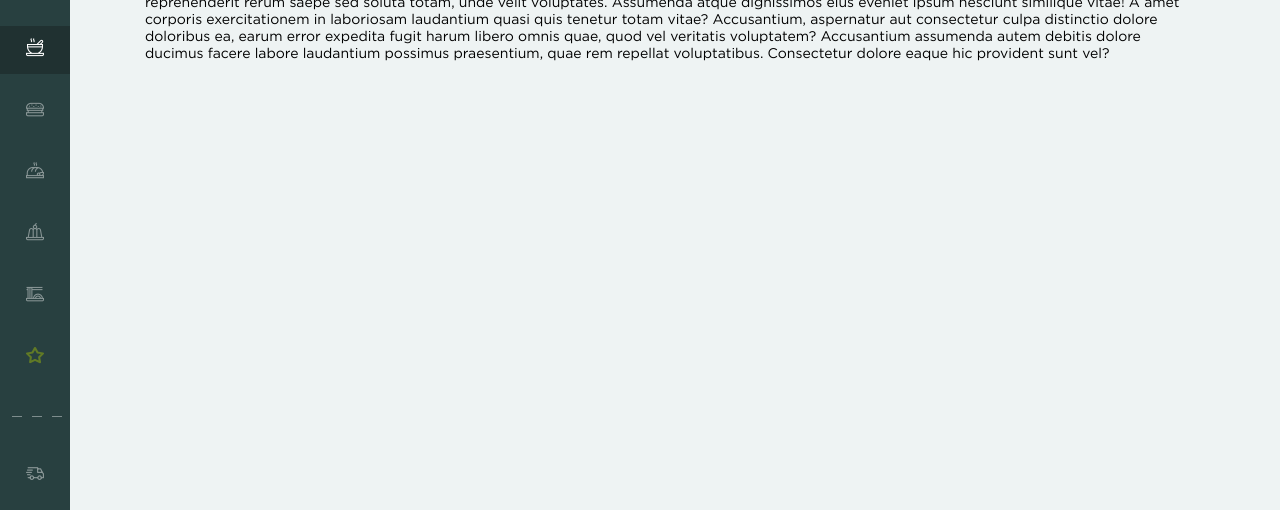
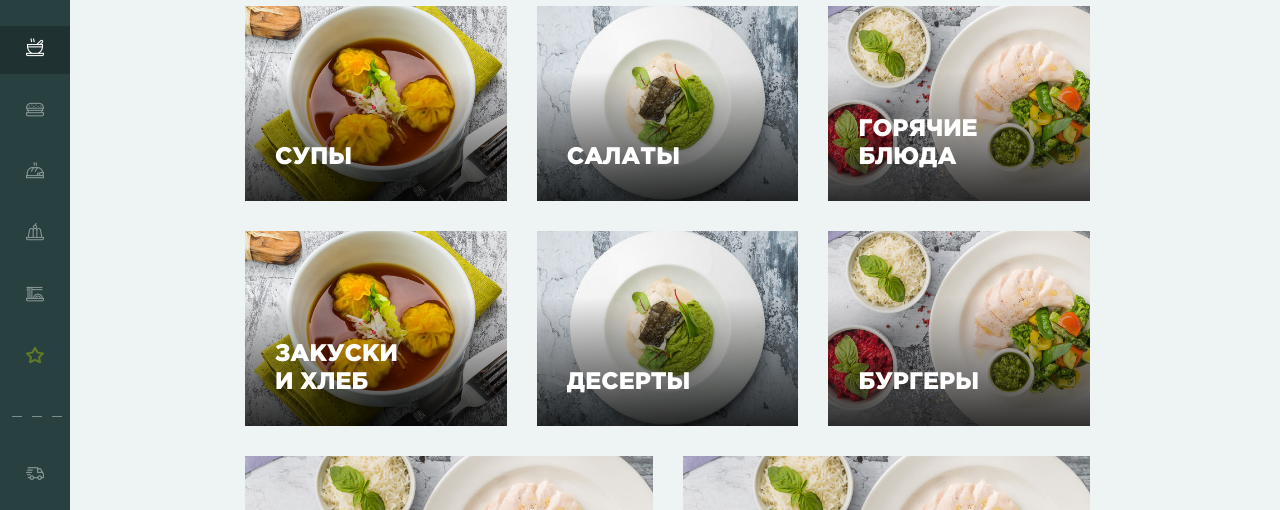
Before and after one commit to atokelio3/naparah_local, a website: page menu.html in a window 1280 px wide. Shown: the part 202-712 px from the top of the page. Drawn offline with Linux system fonts and the light colour scheme; files whose address does not match are found by name; a web font is replaced by a local one.

Commit message:
layout menu

```diff
--- a/gulp/_base.scss
+++ b/gulp/_base.scss
@@ -20,8 +20,3 @@ body {
   overflow-x: hidden;
   background-color: $color-background;
 }
-
-.responsive-img {
-  display: block;
-  width: 100%;
-}
--- a/gulp/blocks/footer/_footer.scss
+++ b/gulp/blocks/footer/_footer.scss
@@ -14,6 +14,11 @@
   &__logo {
     display: none;
     width: 100px;
+
+    img {
+      display: block;
+      width: 100%;
+    }
 
     @media (min-width: $screen-md) {
       display: block;
--- a/gulp/blocks/header/_header.scss
+++ b/gulp/blocks/header/_header.scss
@@ -96,6 +96,11 @@
   &__logo {
     display: block;
     width: 100px;
+
+    img {
+      display: block;
+      width: 100%;
+    }
 
     @media (min-width: $screen-md) {
       order: 1;
--- /dev/null
+++ b/gulp/blocks/inner-container/_inner-container.scss
@@ -0,0 +1,21 @@
+.inner-container {
+  max-width: 845px;
+  margin: 0 auto;
+
+  &--lg {
+    max-width: 1135px;
+  }
+
+  &--md {
+    max-width: 1095px;
+  }
+
+  &--sm {
+    max-width: 615px;
+  }
+
+  &--xs {
+    max-width: 570px;
+  }
+
+}
--- a/gulp/blocks/main-title/_main-title.scss
+++ b/gulp/blocks/main-title/_main-title.scss
@@ -4,4 +4,9 @@
   font-weight: 700;
   text-transform: uppercase;
   margin: 0;
+
+  @media (min-width: $screen-md) {
+    font-size: 2.571rem;
+  }
+
 }
--- /dev/null
+++ b/gulp/blocks/menu/_menu.scss
@@ -0,0 +1,95 @@
+.menu {
+
+  &__title {
+    margin-bottom: 35px;
+  }
+
+  &__list {
+    display: flex;
+    flex-wrap: wrap;
+    justify-content: space-between;
+
+    @media (min-width: $screen-md) {
+      margin-bottom: 80px;
+    }
+
+  }
+
+  &__item {
+    display: flex;
+    position: relative;
+    width: calc(50% - 7.5px);
+    height: 100px;
+    margin-bottom: 15px;
+    background-repeat: no-repeat;
+    background-position: center;
+    background-size: cover;
+
+    @media (min-width: $screen-md) {
+      height: 195px;
+    }
+
+    @media (min-width: $screen-lg) {
+      width: calc(33.33% - 20px);
+      margin-bottom: 30px;
+    }
+
+  }
+
+  &__item--big {
+    width: 100%;
+
+    @media (min-width: $screen-lg) {
+      width: calc(50% - 15px);
+    }
+
+  }
+
+  &__item-gradient {
+    position: absolute;
+    top: 0;
+    left: 0;
+    width: 100%;
+    height: 100%;
+    background-image: linear-gradient(to bottom, rgba(0, 0, 0, 0) 34%, rgba(0, 0, 0, 0.8) 100%);
+  }
+
+  &__item:last-child {
+    margin-bottom: 0;
+  }
+
+  &__item:nth-last-child(2) {
+
+    @media (min-width: $screen-lg) {
+      margin-bottom: 0;
+    }
+
+  }
+
+  &__item-link {
+    display: flex;
+    align-items: flex-end;
+    position: relative;
+    z-index: 2;
+    width: 100%;
+    padding: 15px;
+
+    @media (min-width: $screen-md) {
+      padding: 30px;
+    }
+
+  }
+
+  &__item-text {
+    font-size: 1.143rem;
+    color: $color-white;
+    text-transform: uppercase;
+    font-weight: 700;
+
+    @media (min-width: $screen-md) {
+      font-size: 1.714rem;
+    }
+
+  }
+
+}
--- /dev/null
+++ b/gulp/blocks/mobile-app/_mobile-app.scss
@@ -0,0 +1,3 @@
+.mobile-app {
+
+}
--- a/gulp/main.scss
+++ b/gulp/main.scss
@@ -8,6 +8,7 @@
 
 /* blocks */
 @import "blocks/main-title/main-title";
+@import "blocks/content-header/content-header";
 @import "blocks/button/button";
 @import "blocks/text-field/text-field";
 @import "blocks/checkbox/checkbox";
@@ -17,7 +18,10 @@
 @import "blocks/dropdown/dropdown";
 @import "blocks/general-wrapper/general-wrapper";
 @import "blocks/center-wrapper/center-wrapper";
+@import "blocks/inner-container/inner-container";
 @import "blocks/header/header";
 @import "blocks/sidebar/sidebar";
 @import "blocks/search-form/search-form";
 @import "blocks/footer/footer";
+@import "blocks/menu/menu";
+@import "blocks/mobile-app/mobile-app";
--- a/index.html
+++ b/menu.html
@@ -3,7 +3,7 @@
 <head>
   <meta charset="UTF-8">
   <meta name="viewport" content="width=device-width, initial-scale=1">
-  <title>На Парах</title>
+  <title>На Парах - Меню</title>
   <link rel="stylesheet" href="static/css/main.css">
 </head>
 <body>
@@ -32,7 +32,7 @@
           </span>
           </a>
           <a href="#" class="header__logo">
-            <img src="static/img/logo_head.svg" class="responsive-img" alt="Logo">
+            <img src="static/img/logo_head.svg" alt="Logo">
           </a>
           <div class="header__search">
             <button class="header__search-button">
@@ -196,24 +196,70 @@
       </div>
     </div>
     <div class="center-wrapper center-wrapper--content">
-      Lorem ipsum dolor sit amet, consectetur adipisicing elit. Ab accusantium amet aperiam blanditiis dolorum eius,
-      error ex excepturi facilis illum iure labore laborum libero magnam necessitatibus obcaecati odio odit perspiciatis
-      porro quae quia quis repudiandae soluta suscipit ut voluptate voluptates voluptatum! A ad pariatur quidem
-      repellat. Alias, dolor esse minus nihil repellendus velit. Blanditiis commodi consectetur culpa delectus deleniti
-      doloremque doloribus, ducimus eligendi fuga fugit hic in ipsam ipsum mollitia nobis placeat quas quasi quisquam
-      recusandae repellat reprehenderit rerum saepe sed soluta totam, unde velit voluptates. Assumenda atque dignissimos
-      eius eveniet ipsum nesciunt similique vitae! A amet corporis exercitationem in laboriosam laudantium quasi quis
-      tenetur totam vitae? Accusantium, aspernatur aut consectetur culpa distinctio dolore doloribus ea, earum error
-      expedita fugit harum libero omnis quae, quod vel veritatis voluptatem? Accusantium assumenda autem debitis dolore
-      ducimus facere labore laudantium possimus praesentium, quae rem repellat voluptatibus. Consectetur dolore eaque
-      hic provident sunt vel?
+     <div class="inner-container">
+       <div class="menu">
+         <h1 class="main-title menu__title">Меню</h1>
+         <div class="menu__list">
+           <div class="menu__item" style="background-image: url('static/img/dish1.jpg')">
+             <div class="menu__item-gradient"></div>
+             <a href="#" class="menu__item-link">
+               <span class="menu__item-text">Супы</span>
+             </a>
+           </div>
+           <div class="menu__item" style="background-image: url('static/img/dish2.jpg')">
+             <div class="menu__item-gradient"></div>
+             <a href="#" class="menu__item-link">
+               <span class="menu__item-text">Салаты</span>
+             </a>
+           </div>
+           <div class="menu__item" style="background-image: url('static/img/dish3.jpg')">
+             <div class="menu__item-gradient"></div>
+             <a href="#" class="menu__item-link">
+               <span class="menu__item-text">Горячие <br> блюда</span>
+             </a>
+           </div>
+           <div class="menu__item" style="background-image: url('static/img/dish1.jpg')">
+             <div class="menu__item-gradient"></div>
+             <a href="#" class="menu__item-link">
+               <span class="menu__item-text">Закуски <br> и хлеб</span>
+             </a>
+           </div>
+           <div class="menu__item" style="background-image: url('static/img/dish2.jpg')">
+             <div class="menu__item-gradient"></div>
+             <a href="#" class="menu__item-link">
+               <span class="menu__item-text">Десерты</span>
+             </a>
+           </div>
+           <div class="menu__item" style="background-image: url('static/img/dish3.jpg')">
+             <div class="menu__item-gradient"></div>
+             <a href="#" class="menu__item-link">
+               <span class="menu__item-text">Бургеры</span>
+             </a>
+           </div>
+           <div class="menu__item menu__item--big"
+                style="background-image: url('static/img/dish3.jpg')">
+             <div class="menu__item-gradient"></div>
+             <a href="#" class="menu__item-link">
+               <span class="menu__item-text">Гарниры и соусы</span>
+             </a>
+           </div>
+           <div class="menu__item menu__item--big"
+                style="background-image: url('static/img/dish3.jpg')">
+             <div class="menu__item-gradient"></div>
+             <a href="#" class="menu__item-link">
+               <span class="menu__item-text">Напитки</span>
+             </a>
+           </div>
+         </div>
+       </div>
+     </div>
     </div>
   </div>
   <footer class="general-wrapper__footer footer">
     <div class="center-wrapper">
       <div class="footer__content">
         <a href="#" class="footer__logo">
-          <img src="static/img/logo_footer.svg" class="responsive-img" alt="Logo">
+          <img src="static/img/logo_footer.svg" alt="Logo">
         </a>
         <div class="footer__social">
           <a href="#" target="_blank" class="footer__social-item"><span class="icon-vk"></span></a>
```
Also changed, not shown: gulp/blocks/content-header/_content-header.scss (added), static/css/main.css, static/img/app_icon.png (added), static/img/dish1.jpg (added), static/img/dish2.jpg (added), static/img/dish3.jpg (added), static/img/google_icon.png (added), static/img/mobile.png (added), 1 other file.
